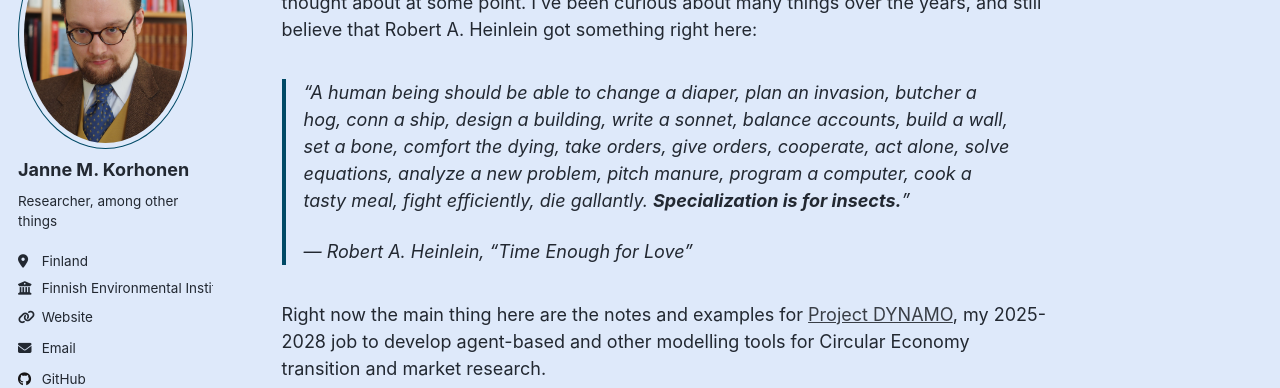
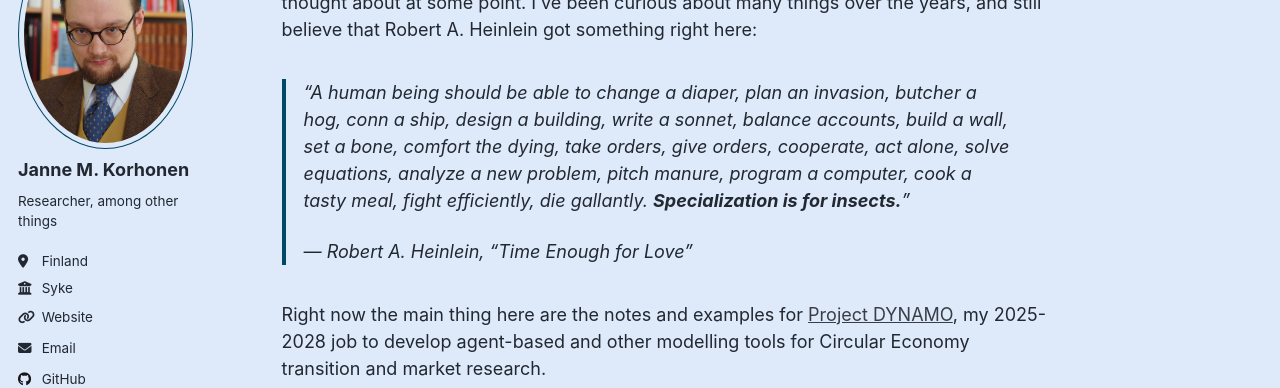
Before and after one commit to jmkorhonen/jmkorhonen.github.io, a Jekyll site: the page built from _pages/about.md, in a window 1280 px wide. Shown: the part 179-567 px from the top of the page. Built offline with Jekyll 4.4.1, drawn with Linux system fonts in a browser that asks for light colours; a script that is not in the unit is left out.

Commit message:
Update _config.yml

```diff
--- a/_config.yml
+++ b/_config.yml
@@ -28,7 +28,7 @@ author:
   pronouns         : # example: "she/her"
   bio              : "Researcher, among other things"
   location         : "Finland"
-  employer         : "Finnish Environmental Institute (Syke)"
+  employer         : "Syke"
   uri              : "https://www.syke.fi/en"
   email            : "janne.korhonen@syke.fi"
 
```
